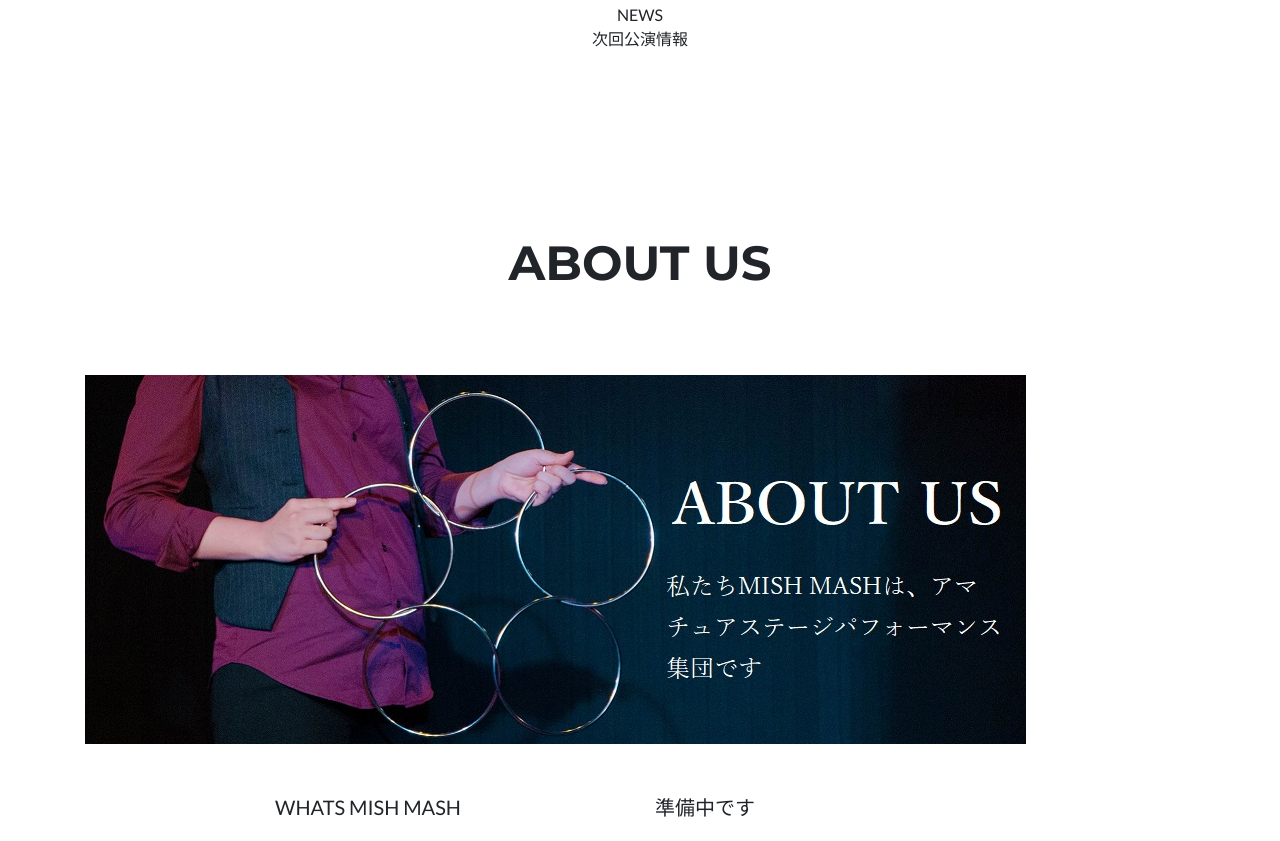
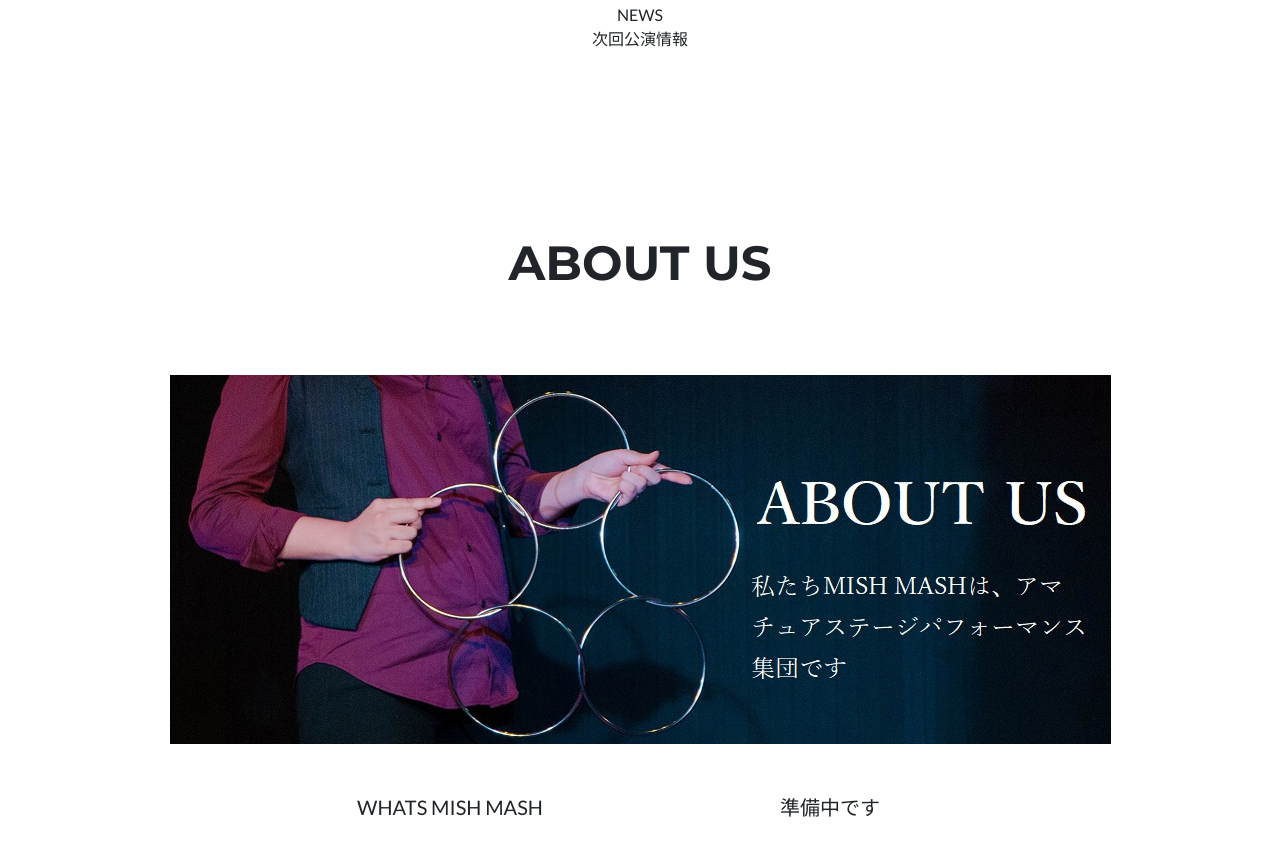
Before and after one commit to mishmash-dev/mm_page, a website with bundled scripts: page index.html in a window 1280 px wide. Shown: the part 598-1439 px from the top of the page. Built offline with nearby package versions, Linux system fonts and the light colour scheme; files whose address does not match are found by name.

Commit message:
max-width,textcenter

```diff
--- a/index.html
+++ b/index.html
@@ -90,7 +90,7 @@
 
 
   <!-- About Section -->
-  <section class="page-section text-black mb-0" id="about">
+  <section class="page-section text-black text-center mb-0" id="about">
     <div class="container">
 
       <!-- About Section Heading -->
--- a/package.json
+++ b/package.json
@@ -38,7 +38,7 @@
     "devDependencies": {
         "browser-sync": "2.26.7",
         "del": "5.1.0",
-        "gulp": "4.0.2",
+        "gulp": "^4.0.2",
         "gulp-autoprefixer": "7.0.0",
         "gulp-clean-css": "4.2.0",
         "gulp-header": "2.0.9",
--- a/scss/original/_style.scss
+++ b/scss/original/_style.scss
@@ -1,3 +1,6 @@
 .mikiko-bg-primary{
     background-color: blue;
 }
+img{
+    max-width: 100%;
+}
```
Also changed, not shown: css/freelancer.css, css/freelancer.min.css, 1 other file.
